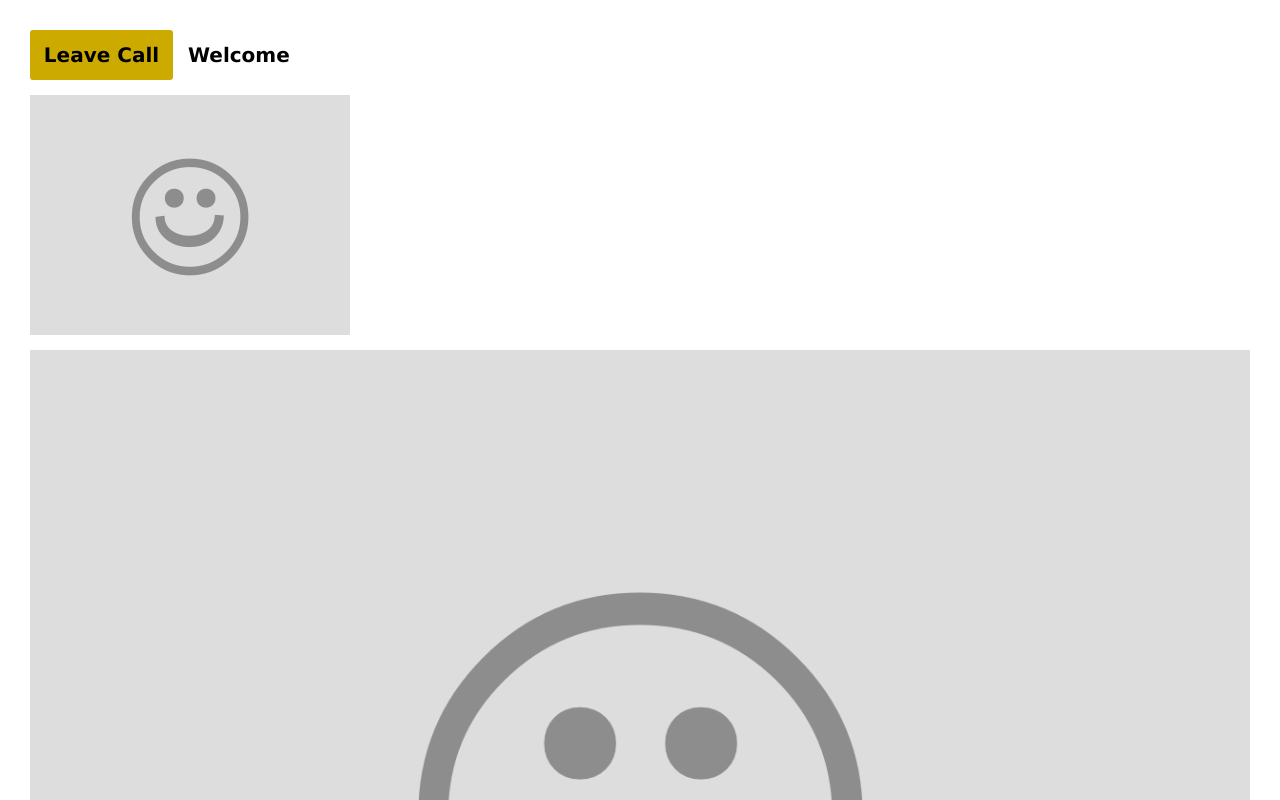
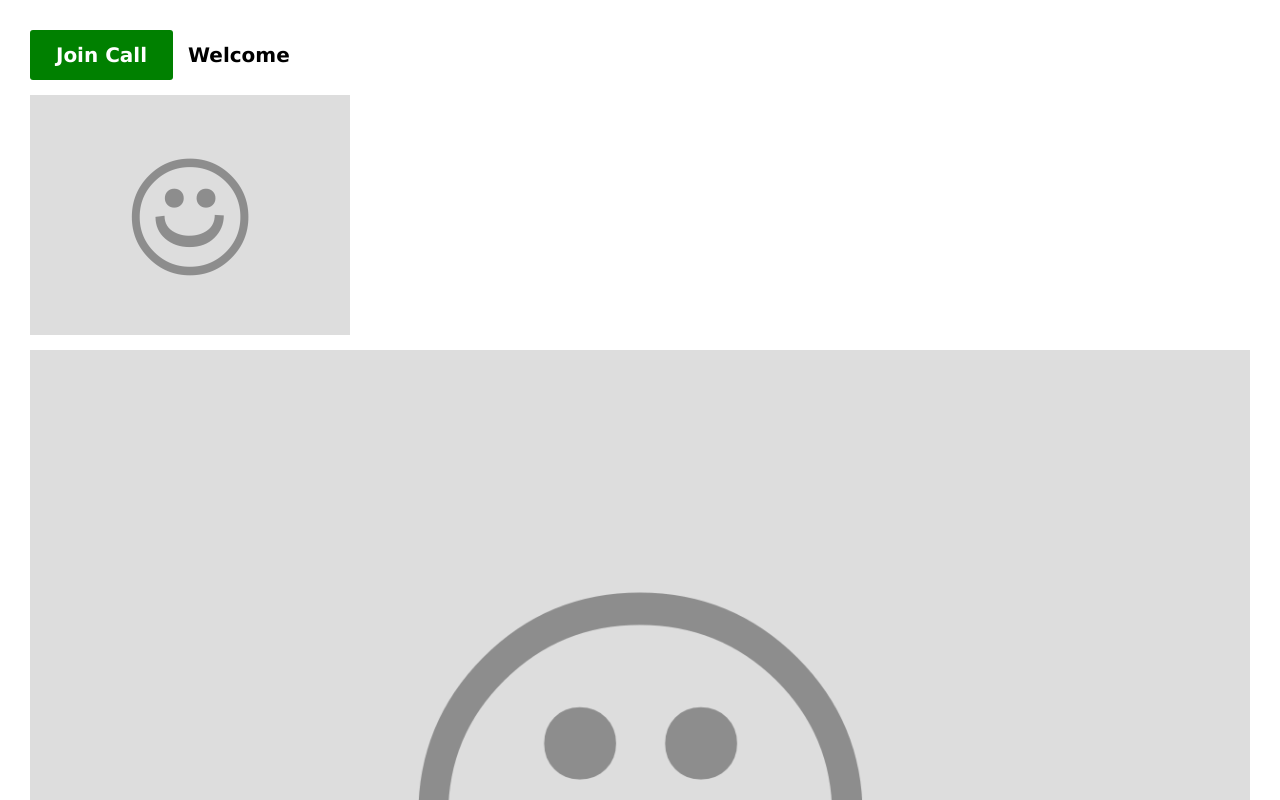
Before and after one commit to bechernie/programming-webrtc, a React (Vite) app in the folder frontend/: page / in a window 1280 px wide. Shown: the top 800 px of the page. Built offline with nearby package versions, Linux system fonts and the light colour scheme.

Commit message:
Fix JoinCallButton and better naming

```diff
--- a/frontend/src/component/JoinCallButton/JoinCallButton.module.css
+++ b/frontend/src/component/JoinCallButton/JoinCallButton.module.css
@@ -3,12 +3,12 @@
   margin-right: 0.75rem;
 }
 
-.call {
+.join {
   background-color: green;
   color: white;
 }
 
-.call:hover {
+.join:hover {
   background-color: darkgreen;
 }
 
--- a/frontend/src/component/JoinCallButton/JoinCallButton.tsx
+++ b/frontend/src/component/JoinCallButton/JoinCallButton.tsx
@@ -4,7 +4,7 @@ import { useState } from "react";
 
 function JoinCallButton() {
   const [joined, setJoined] = useState(false);
-  const classes = [styles.button, joined ? styles.call : styles.leave]
+  const classes = [styles.button, joined ? styles.leave : styles.join]
     .filter(Boolean)
     .join(" ");
   return (
@@ -12,7 +12,7 @@ function JoinCallButton() {
       className={classes}
       onClick={() => setJoined((prevJoined) => !prevJoined)}
     >
-      {joined ? "Join Call" : "Leave Call"}
+      {joined ? "Leave Call" : "Join Call"}
     </Button>
   );
 }
```
